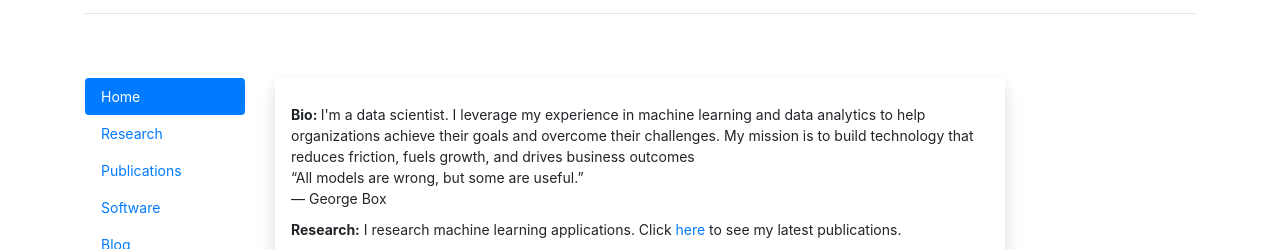
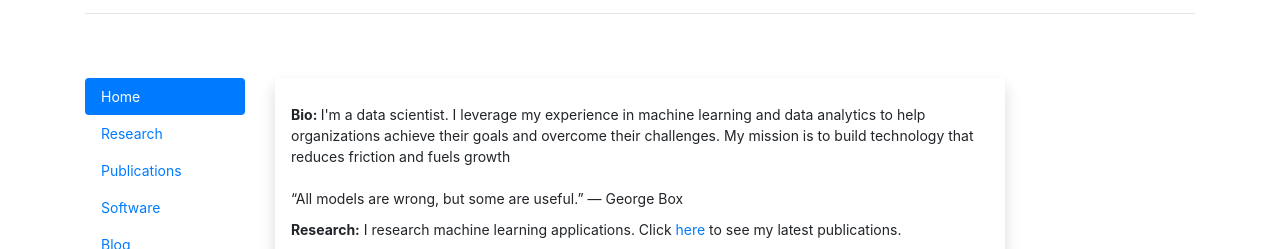
Before and after one commit to daniel-furman/danielryanfurman, a website: page index.html in a window 1280 px wide. Shown: the part 89-338 px from the top of the page. Drawn offline with nearby package versions, Linux system fonts and the light colour scheme.

Commit message:
latest code

```diff
--- a/index.html
+++ b/index.html
@@ -46,7 +46,7 @@
             <div id="infolist">
               <ul>
                 <li>
-                  <strong>Bio: </strong>I'm a data scientist. I leverage my experience in machine learning and data analytics to help organizations achieve their goals and overcome their challenges. My mission is to build technology that reduces friction, fuels growth, and drives business outcomes<br>“All models are wrong, but some are useful.”<br>— George Box
+                  <strong>Bio: </strong>I'm a data scientist. I leverage my experience in machine learning and data analytics to help organizations achieve their goals and overcome their challenges. My mission is to build technology that reduces friction and fuels growth<br><br>“All models are wrong, but some are useful.” — George Box
                 </li>
                 <li>
                   <strong>Research:</strong> I research machine learning applications. Click
```
